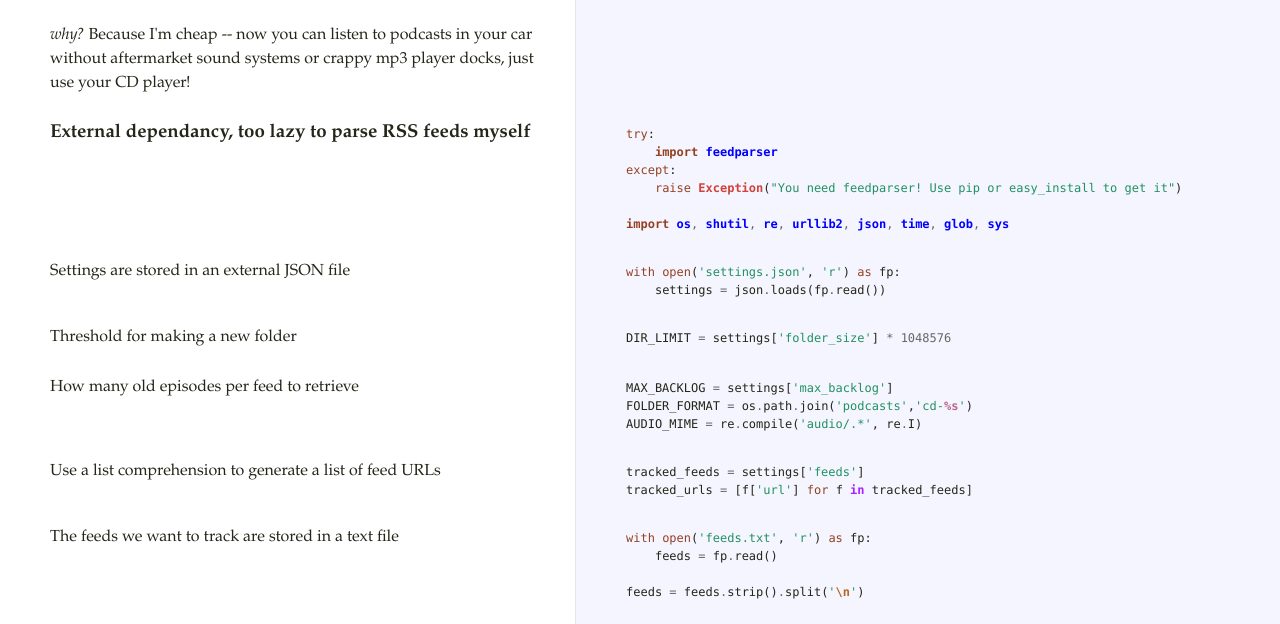
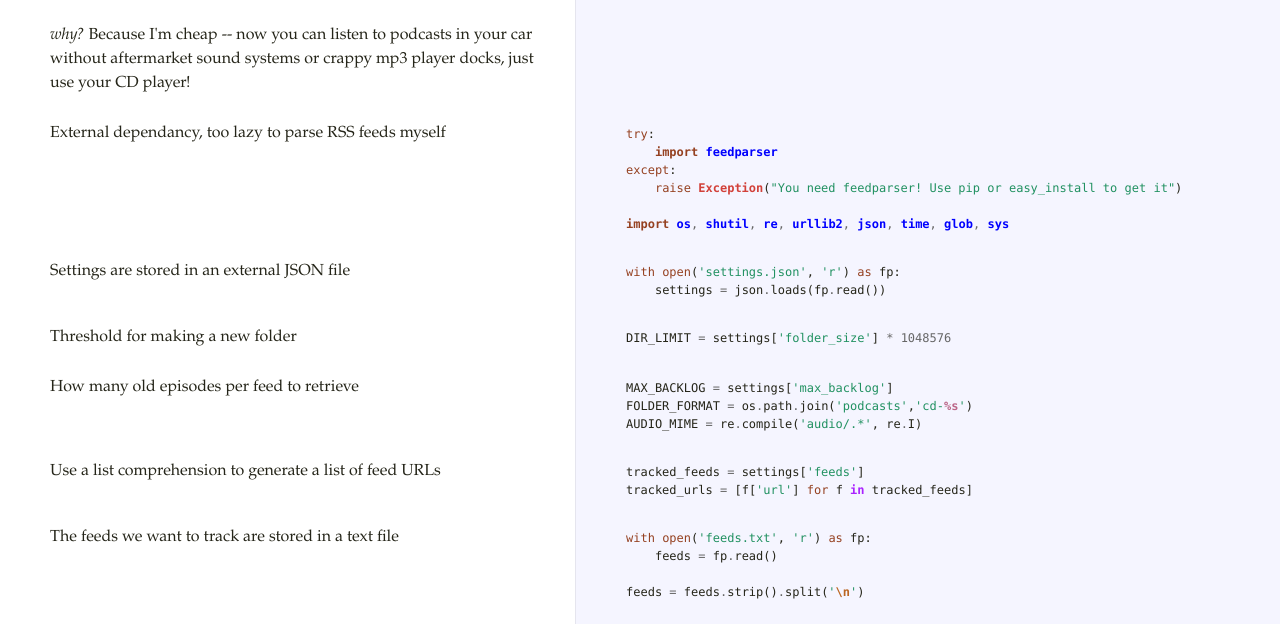
Before and after one commit to swanson/autocastr, a plain HTML site: page index.html in a window 1280 px wide. Shown: the part 151-775 px from the top of the page. Drawn offline with Linux system fonts and the light colour scheme.

Commit message:
updating

```diff
--- a/index.html
+++ b/index.html
@@ -44,8 +44,7 @@ sound systems or crappy mp3 player docks, just use your CD player!</p>
         <div class="octowrap">
           <a class="octothorpe" href="#section-2">#</a>
         </div>
-        <h3 />
-<p>External dependancy, too lazy to parse
+        <p>External dependancy, too lazy to parse
 RSS feeds myself</p>
       </td>
       <td class=code>
```
